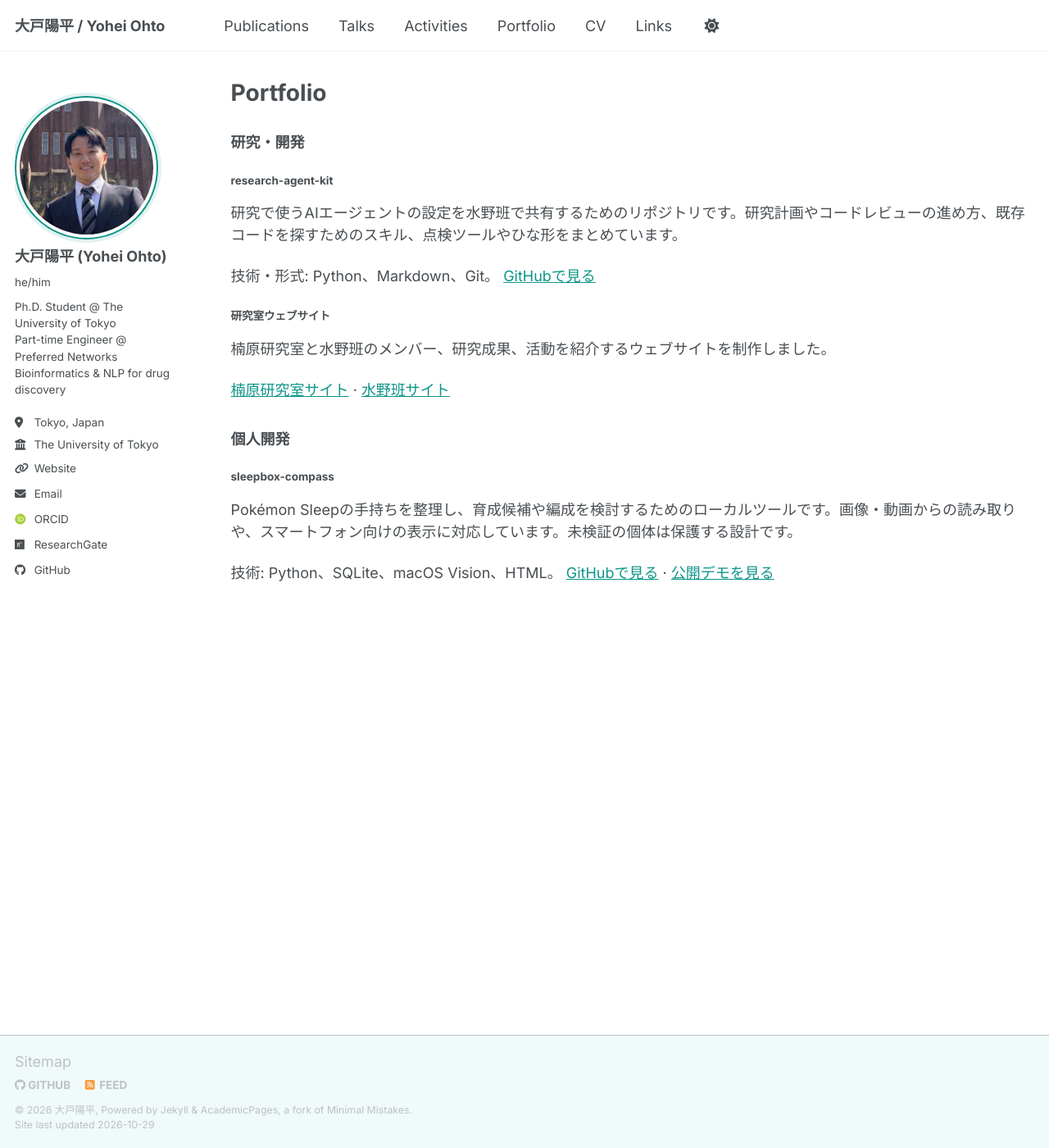
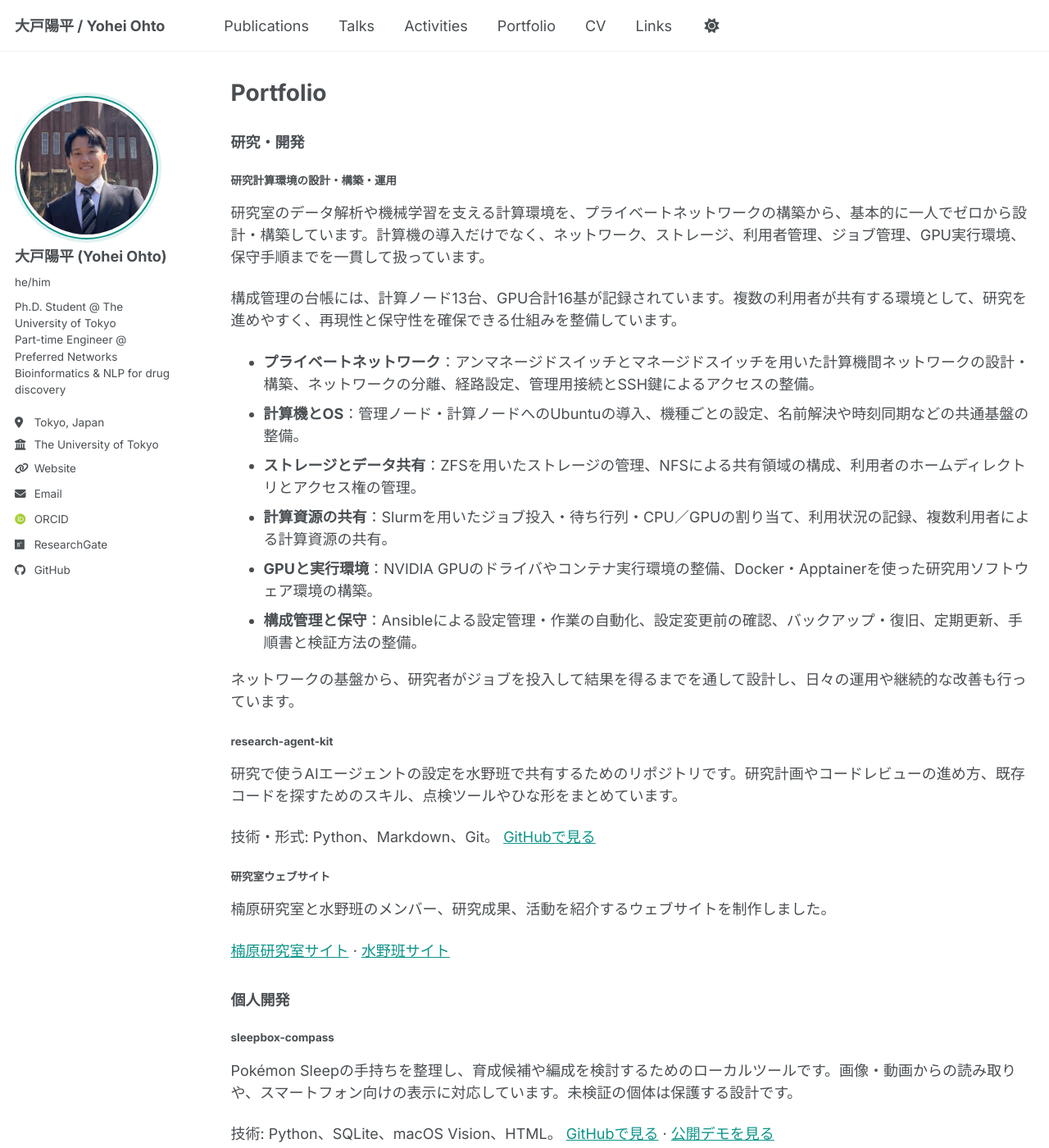
Before and after one commit to YoheiOhto/YoheiOhto.github.io, a Jekyll site: the page built from _pages/portfolio.md, in a window 1280 px wide and 1400 px high. Shown: the whole window at 82% size. Built offline with Jekyll 4.4.1, drawn with Linux system fonts in a browser that asks for light colours; some web fonts are replaced; a script bundle is joined from its source files by our own code; library files that are not in the unit come from our copies.

Commit message:
Add research computing infrastructure to portfolio

```diff
--- a/_pages/portfolio.md
+++ b/_pages/portfolio.md
@@ -6,6 +6,21 @@ author_profile: true
 ---
 
 ### 研究・開発
+
+#### 研究計算環境の設計・構築・運用
+
+研究室のデータ解析や機械学習を支える計算環境を、プライベートネットワークの構築から、基本的に一人でゼロから設計・構築しています。計算機の導入だけでなく、ネットワーク、ストレージ、利用者管理、ジョブ管理、GPU実行環境、保守手順までを一貫して扱っています。
+
+構成管理の台帳には、計算ノード13台、GPU合計16基が記録されています。複数の利用者が共有する環境として、研究を進めやすく、再現性と保守性を確保できる仕組みを整備しています。
+
+- **プライベートネットワーク**：アンマネージドスイッチとマネージドスイッチを用いた計算機間ネットワークの設計・構築、ネットワークの分離、経路設定、管理用接続とSSH鍵によるアクセスの整備。
+- **計算機とOS**：管理ノード・計算ノードへのUbuntuの導入、機種ごとの設定、名前解決や時刻同期などの共通基盤の整備。
+- **ストレージとデータ共有**：ZFSを用いたストレージの管理、NFSによる共有領域の構成、利用者のホームディレクトリとアクセス権の管理。
+- **計算資源の共有**：Slurmを用いたジョブ投入・待ち行列・CPU／GPUの割り当て、利用状況の記録、複数利用者による計算資源の共有。
+- **GPUと実行環境**：NVIDIA GPUのドライバやコンテナ実行環境の整備、Docker・Apptainerを使った研究用ソフトウェア環境の構築。
+- **構成管理と保守**：Ansibleによる設定管理・作業の自動化、設定変更前の確認、バックアップ・復旧、定期更新、手順書と検証方法の整備。
+
+ネットワークの基盤から、研究者がジョブを投入して結果を得るまでを通して設計し、日々の運用や継続的な改善も行っています。
 
 #### research-agent-kit
 
```
